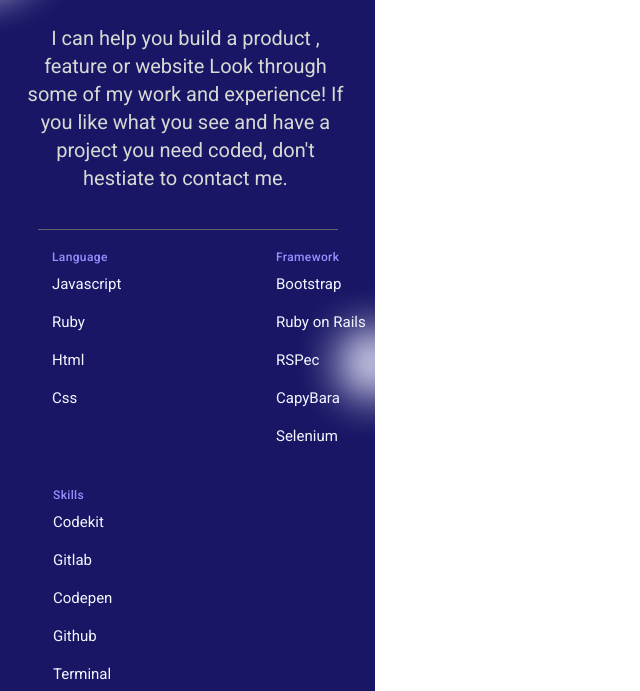
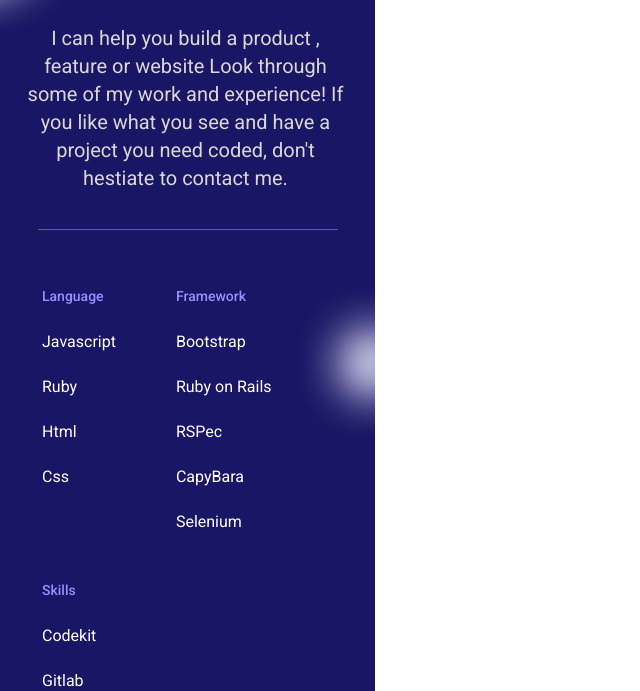
Before and after one commit to Doheera-kosi/Profile-Mobile-Version, a website: page index.html in a window 1280 px wide. Shown: the part 261-952 px from the top of the page, without its empty margins (0-640 px from the left). Drawn offline with Linux system fonts and the light colour scheme.

Commit message:
Update index.html and style.css

```diff
--- a/index.html
+++ b/index.html
@@ -41,19 +41,16 @@
                 <div class="divider-div">
                 <div class="divider"> </div>
                 </div>
-                <div class="support">
                     <div class="frame">
-                        <div class="language">
-                            <ul>
+                        <div class="frame-a">
+                         <ul class="skills">
                             <li class="common">Language</li>
                             <li>Javascript</li>
                             <li>Ruby</li>
                             <li>Html</li>
                             <li>Css</li>
                         </ul>
-                        </div>
-                        <div class="framework">
-                            <ul>
+                        <ul  class="skills">
                             <li class="common">Framework</li>
                             <li>Bootstrap</li>
                             <li>Ruby on Rails</li>
@@ -62,9 +59,9 @@
                             <li>Selenium</li>
                         </ul>
                         </div>
-                    </div>
-                    <div class="skills">
-                        <ul>
+
+                        <div class="frame-b">
+                            <ul  class="skills">
                                 <li class="common">Skills</li>
                                 <li>Codekit</li>
                                 <li>Gitlab</li>
@@ -73,7 +70,9 @@
                                 <li>Terminal</li>
                             </ul>
                         </div>
+
                     </div>
+
                 <div class="divider-div">
                     <div class="divider"> </div>
                 </div>
--- a/style.css
+++ b/style.css
@@ -163,103 +163,57 @@ p {
   padding-left: 10px;
 }
 
-.support {
+/* .support {
   display: flex;
   flex-direction: column;
   align-items: flex-start;
   gap: 24px;
   padding: 0;
+} */
+
+
+.frame {
+  margin-top: 0;
+  display: flex;
+  flex-direction: column;
+  align-items: flex-start;
+  padding: 0px;
+  gap: 24px;
+  width: 303px;
+  height: 610.15px;
+  flex: none;
+  order: 2;
+  flex-grow: 0;
+  line-height: 45px;
 }
 
-.frame {
+.frame-a{
   display: flex;
-  flex-direction: row;
-  align-items: flex-start;
-  gap: 24px;
-  width: 303px;
-  height: 214px;
-  flex: none;
-  order: 0;
-  flex-grow: 0;
-  font-family: 'Roboto',;
-  font-weight: 100;
-}
-
-.language {
-  width: auto;
-  height: auto;
-  font-family: 'Roboto';
-  font-style: normal;
-  font-weight: 400;
-  font-size: 15px;
-  display: flex;
-  align-items: center;
-  color: #f5f5ff;
-  flex: none;
-  order: 0;
-  flex-grow: 0;
-  margin-top: 0;
-  line-height: 38px;
-}
-
-.framework {
-  width: auto;
-  height: auto;
-  font-family: 'Roboto';
-  font-style: normal;
-  font-weight: 400;
-  font-size: 15px;
-  display: flex;
-  align-items: center;
-  color: #f5f5ff;
-  flex: none;
-  order: 0;
-  flex-grow: 0;
-  margin-left: 20px;
-  line-height: 38px;
 }
 
 .skills {
-  width: auto;
-  height: auto;
-  font-family: 'Roboto';
-  font-style: normal;
-  font-weight: 400;
-  font-size: 15px;
   display: flex;
-  align-items: center;
-  color: #f5f5ff;
-  flex: none;
-  order: 0;
-  flex-grow: 0;
-  margin-left: 1px;
-  text-align: start;
-  margin-top: 0;
-  line-height: 38px;
+  flex-direction: column;
+  list-style-type: none;
+  margin: 0;
+  padding: 0;
+  /* padding-bottom: 25px; */
+  padding-left: 30px;
+  padding-right: 30px;
 }
 
 .common {
-  width: 140px;
-  height: 16px;
   font-family: 'Roboto';
-  font-style: normal;
   font-weight: 500;
-  font-size: 12px;
-  line-height: 24px;
-  display: flex;
-  align-items: center;
-  letter-spacing: 0.03em;
-  color: #9490ff;
-  flex: none;
-  order: 0;
-  flex-grow: 0;
+  font-size: 14px;
+  color: #9490FF;
 }
 
 .social-media {
   justify-content: center;
   padding-left: 10px;
   padding-right: 60px;
-  margin-top: 50px;
+  margin-top: 0;
 }
 
 .link {
@@ -279,6 +233,7 @@ ul {
   width: 100%;
   justify-content: center;
   margin-bottom: 5px;
+  padding-bottom: 40px;
 }
 
 .divider {
```
Lines whose indentation alone changed are shown as unchanged.
